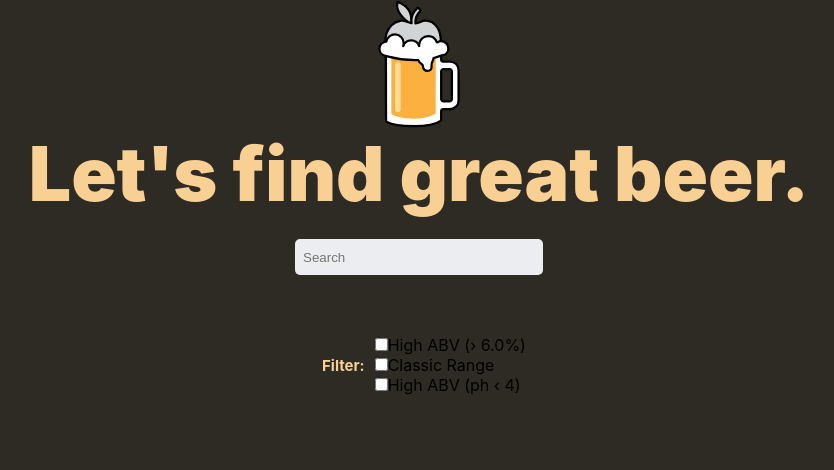
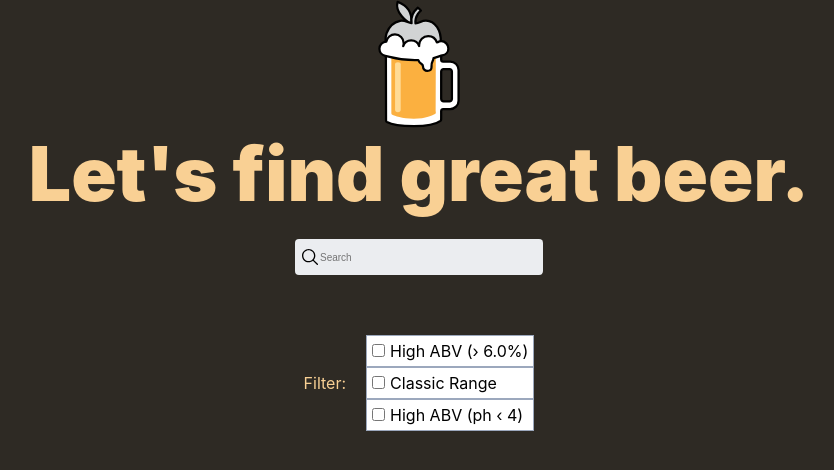
Before and after one commit to samuelod/punk-api, a React (Create React App) app: page / in a window 1280 px wide. Shown: the top 470 px of the page, without its empty margins (221-1055 px from the left). Built offline with nearby package versions, Linux system fonts and the light colour scheme.

Commit message:
Styled search bar

```diff
--- a/src/Components/Filter/Filter.scss
+++ b/src/Components/Filter/Filter.scss
@@ -6,6 +6,8 @@
 
     p {
         margin: 0 10px;
+        color: #f9d094;
+        font-size: 16px;
     }
 }
 
@@ -13,18 +15,19 @@
     display: flex;
     justify-content: center;
     align-items: center;
+}
 
 
 
-    &filterType {
-        margin: 0 10px;
-        padding: 5px;
-        background-color: white;
-        border: 1px solid #9ca8bd;
-        border-radius: 5px;
-
-        label {
-            margin-left: 5px;
-        }
+.filterType {
+		flex-direction: row;
+    margin: 0 10px;
+    padding: 5px;
+    background-color: #ffffff;
+		color: #000000;
+    border: 1px solid #9ca8bd;
+    font-size: 16px;
+    label {
+        margin-left: 5px;
     }
 }
--- a/src/Components/Header/Header.scss
+++ b/src/Components/Header/Header.scss
@@ -11,9 +11,3 @@
         font-weight: 900;
         color:#f9d094;
     }
-
-    p {
-        font-weight: bold;
-        color: #f9d094;
-        font-size: 15px;
-    }
--- a/src/Components/SearchBar/SearchBar.scss
+++ b/src/Components/SearchBar/SearchBar.scss
@@ -1,18 +1,37 @@
 .searchBar {
-    background-color:#2e2a24;
     display: flex;
     flex-direction: column;
-    justify-content: center;
+    justify-content:space-between;
     align-items: center;
     padding: 20px;
 
     input {
         background-color: #ebedf0;
-        border-radius: 5px;
+        background-image: url('../../Assets/images/icons8-search-30.svg');
+        background-position: left;
+        background-repeat: no-repeat;
+        padding-left: 25px;
+        border-radius: 4px;
         width: 20%;
         height: 36px;
-        padding: 0px 8px;
         border: 0;
+        font-size: 10px;
 
     }
+
+    input[type=text] {
+        transition: width 0.4s ease-in-out;
+        outline: none;
+      }
+
+      input[type=text]:focus {
+        width: 50%;
+        height: 150%;
+        font-size: 150%;
+        background-color: white;
+        border: 2.5px solid #bf862d;
+        background-image: url('../../Assets/images/bronze-search.svg');
+        background-repeat: no-repeat;
+        padding: 15px 40px;
+      }
 }
```
Also changed, not shown: src/Assets/images/bronze-search.svg (added), src/Assets/images/icons8-search-30.svg (added).
